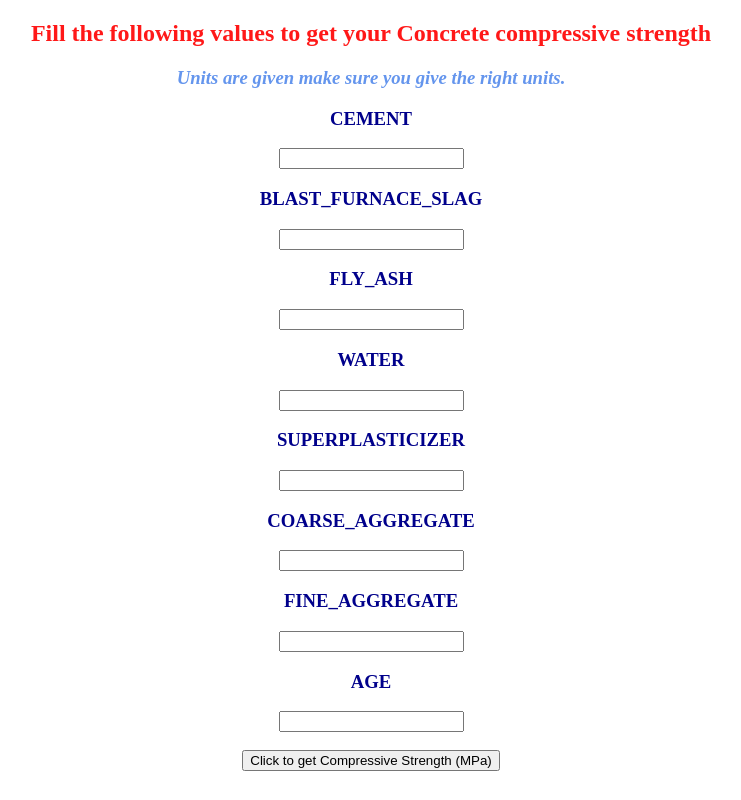
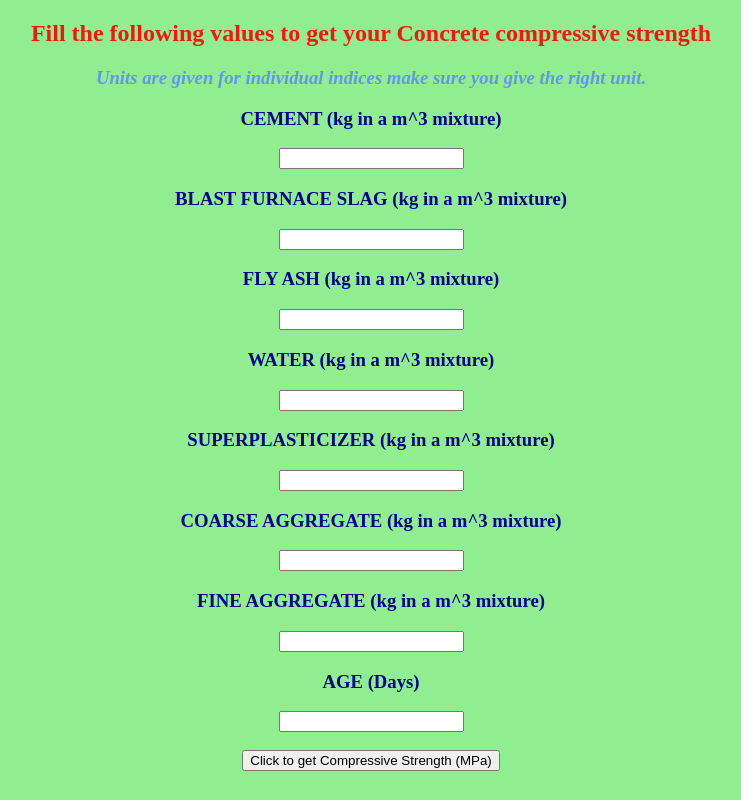
Before and after one commit to FazlullahBokhari/Internship_ineuron, a Flask app: page /predict in a window 1280 px wide. Shown: the whole page, without its empty margins (269-1010 px from the left). Run offline with Flask 2, Linux system fonts and the light colour scheme; parts of the project's set-up code (start-up, migrations or seed data) failed here and were passed over.

Commit message:
prediction service updated

```diff
--- a/prediction_service/app.py
+++ b/prediction_service/app.py
@@ -1,9 +1,5 @@
 from flask import Flask, render_template, request
-import jsonify
-import requests
 import pickle
-import sklearn
-import numpy as np
 
 app= Flask(__name__)
 model= pickle.load(open("prediction_service/concrete_model.pkl","rb"))
@@ -23,7 +19,7 @@ def predict():
         A= float(request.form["Age (Days)"])
         prediction= float(model.predict([[C,BFS,FA,W,SUP,CAR,FAR,A]]))
         prediction= round(prediction,3)
-        return render_template("index.html",prediction_text="Concrete Compressive Strength (in MPa)= {}".format(prediction))
+        return render_template("result.html",prediction_text="The Compressive Strength of the Concrete is {}MPa".format(prediction))
     else:
         return render_template("index.html")
 if __name__=="__main__":
--- a/prediction_service/requirements.txt
+++ b/prediction_service/requirements.txt
@@ -1,3 +1,3 @@
 streamlit
-sklearn
-scikit-learn
+pickle
+flask
--- a/prediction_service/templates/index.html
+++ b/prediction_service/templates/index.html
@@ -1,3 +1,4 @@
+
 <!DOCTYPE html>
 <html lang="en">
 <head>
@@ -6,22 +7,21 @@
     <title>Concrete Compressive Strength</title>
 </head>
 <center>
-<body>
+<body bgcolor="lightgreen">
     <div style="color:darkblue">
         <form action="{{url_for('predict')}}" method="post">
             <h2 style="color:rgba(255, 0, 0, 0.906)">Fill the following values to get your Concrete compressive strength</h2>
-            <h3 style="color:cornflowerblue"><i>Units are given make sure you give the right units.</i></h3>
-            <h3>CEMENT</h3><input id='first' name='Cement (kg in a m^3 mixture)' required='required'>
-            <h3>BLAST_FURNACE_SLAG</h3><input id='second' name='Blast Furnace Slag (kg in a m^3 mixture)' required='required'>
-            <h3>FLY_ASH</h3><input id='third' name='Fly Ash (kg in a m^3 mixture)' required='required'>
-            <h3>WATER</h3><input id='fourth' name='Water (kg in a m^3 mixture)' required='required'>
-            <h3>SUPERPLASTICIZER</h3><input id='fifth' name='Superplasticizer (kg in a m^3 mixture)' required='required'>
-            <h3>COARSE_AGGREGATE</h3><input id='sixth' name='Coarse Aggregate (kg in a m^3 mixture)' required='required'>
-            <h3>FINE_AGGREGATE</h3><input id='seventh' name='Fine Aggregate (kg in a m^3 mixture)' required='required'>
-            <h3>AGE</h3><input id='eight' name='Age (Days)' required='required'>
+            <h3 style="color:cornflowerblue"><i>Units are given for individual indices make sure you give the right unit.</i></h3>
+            <h3>CEMENT (kg in a m^3 mixture)</h3><input id='first' name='Cement (kg in a m^3 mixture)' required='required'>
+            <h3>BLAST FURNACE SLAG (kg in a m^3 mixture)</h3><input id='second' name='Blast Furnace Slag (kg in a m^3 mixture)' required='required'>
+            <h3>FLY ASH (kg in a m^3 mixture)</h3><input id='third' name='Fly Ash (kg in a m^3 mixture)' required='required'>
+            <h3>WATER (kg in a m^3 mixture)</h3><input id='fourth' name='Water (kg in a m^3 mixture)' required='required'>
+            <h3>SUPERPLASTICIZER (kg in a m^3 mixture)</h3><input id='fifth' name='Superplasticizer (kg in a m^3 mixture)' required='required'>
+            <h3>COARSE AGGREGATE (kg in a m^3 mixture)</h3><input id='sixth' name='Coarse Aggregate (kg in a m^3 mixture)' required='required'>
+            <h3>FINE AGGREGATE (kg in a m^3 mixture)</h3><input id='seventh' name='Fine Aggregate (kg in a m^3 mixture)' required='required'>
+            <h3>AGE (Days)</h3><input id='eight' name='Age (Days)' required='required'>
             <br><br><button id='sub' type='submit'>Click to get Compressive Strength (MPa)</button>
         </form>
-        <h2 style="color: rgb(255, 34, 0)">{{prediction_text}}</h2>
     </div>
 </body>
 </center>
```
Also changed, not shown: prediction_service/templates/result.html (added, +23 -0 lines), 1 other file.
